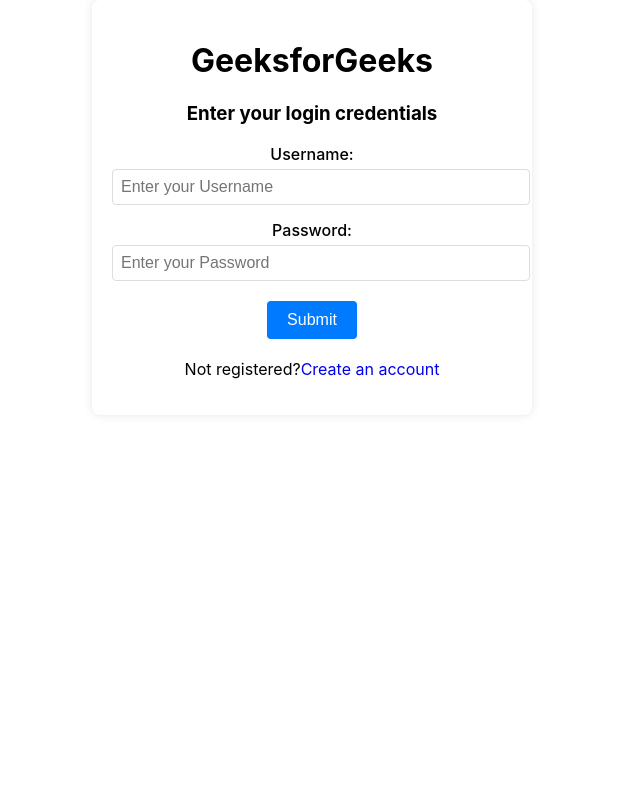
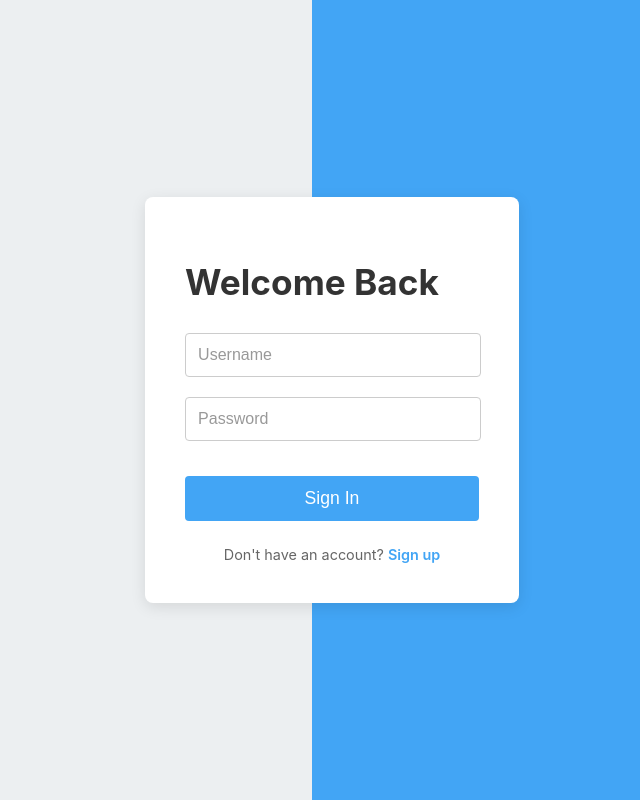
Before and after one commit to jmeegan2/Medical-Scheduling-System, a React (Create React App) app in the folder frontendHospital/frontend/: page / in a window 1280 px wide. Shown: the whole page, without its empty margins (328-968 px from the left). Built offline with nearby package versions, Linux system fonts and the light colour scheme.

Commit message:
login screen designed

```diff
--- a/frontendHospital/frontend/src/components/Login/Login.css
+++ b/frontendHospital/frontend/src/components/Login/Login.css
@@ -1,66 +1,192 @@
-.login-container {
-  max-width: 400px;
-  margin: 0 auto;
-  padding: 20px;
-  border-radius: 8px;
-  box-shadow: 0 0 10px rgba(0, 0, 0, 0.1);
+/* Modern gradient background */
+body {
+  margin: 0;
+  min-height: 100vh;
+  display: flex;
+  align-items: center;
+  justify-content: center;
+  background: linear-gradient(to right, #ECEFF1 50%, #42A5F5 50%); /* Light grey to primary blue */
+  font-family: -apple-system, BlinkMacSystemFont, 'Segoe UI', 'Roboto', 'Oxygen',
+    'Ubuntu', 'Cantarell', 'Fira Sans', 'Droid Sans', 'Helvetica Neue',
+    sans-serif;
 }
 
-.form-group {
-  margin-bottom: 15px;
+/* Smooth transitions for all elements */
+* {
+  transition: all 0.3s ease-in-out;
 }
 
-.form-group label {
-  display: block;
-  margin-bottom: 5px;
-  font-weight: 500;
+/* Custom scrollbar */
+::-webkit-scrollbar {
+  width: 8px;
 }
 
-.form-group input {
-  width: 100%;
-  padding: 8px;
-  border: 1px solid #ddd;
-  border-radius: 4px;
-  font-size: 16px;
+::-webkit-scrollbar-track {
+  background: #f1f1f1;
 }
 
-.button-container {
-  margin-top: 20px;
-  text-align: center;
+::-webkit-scrollbar-thumb {
+  background: #1976d2;
+  border-radius: 4px;
 }
 
-button {
-  padding: 10px 20px;
-  background-color: #007bff;
+::-webkit-scrollbar-thumb:hover {
+  background: #1565c0;
+}
+
+/* Animation keyframes */
+@keyframes fadeIn {
+  from {
+    opacity: 0;
+    transform: translateY(20px);
+  }
+  to {
+    opacity: 1;
+    transform: translateY(0);
+  }
+}
+
+/* Apply animations to form elements */
+.MuiTextField-root,
+.MuiButton-root {
+  animation: fadeIn 0.5s ease-out forwards;
+}
+
+.MuiTextField-root {
+  animation-delay: 0.1s;
+}
+
+.MuiButton-root {
+  animation-delay: 0.2s;
+}
+
+/* Hover effects */
+.MuiButton-root:hover {
+  transform: translateY(-2px);
+  box-shadow: 0 4px 8px rgba(0, 0, 0, 0.1);
+}
+
+/* Focus styles */
+.MuiTextField-root .MuiOutlinedInput-root.Mui-focused .MuiOutlinedInput-notchedOutline {
+  border-color: #1976d2;
+  border-width: 2px;
+}
+
+/* Loading animation */
+@keyframes spin {
+  from {
+    transform: rotate(0deg);
+  }
+  to {
+    transform: rotate(360deg);
+  }
+}
+
+.MuiCircularProgress-root {
+  animation: spin 1s linear infinite;
+}
+
+.login-container {
+  display: flex;
+  align-items: center;
+  justify-content: center;
+  width: 100%;
+  padding: 20px;
+}
+
+.login-box {
+  background: white;
+  padding: 40px;
+  border-radius: 8px;
+  box-shadow: 0 4px 15px rgba(0, 0, 0, 0.1);
+  width: 100%;
+  max-width: 380px;
+}
+
+.login-box h1 {
+  color: #333;
+  text-align: left;
+  margin-bottom: 30px;
+  font-size: 2.2em;
+  font-weight: 700;
+}
+
+.input-group {
+  margin-bottom: 20px;
+}
+
+.input-group input {
+  width: calc(100% - 24px);
+  padding: 12px;
+  border: 1px solid #ccc;
+  border-radius: 4px;
+  font-size: 1em;
+  transition: border-color 0.2s;
+}
+
+.input-group input::placeholder {
+  color: #999;
+}
+
+.input-group input:focus {
+  outline: none;
+  border-color: #42A5F5;
+}
+
+.login-button {
+  width: 100%;
+  padding: 12px;
+  background: #42A5F5;
   color: white;
   border: none;
   border-radius: 4px;
+  font-size: 1.1em;
+  font-weight: 500;
   cursor: pointer;
-  font-size: 16px;
+  transition: background-color 0.2s;
+  margin-top: 15px;
 }
 
-button:hover {
-  background-color: #0056b3;
+.login-button:hover {
+  background: #1976D2;
+}
+
+.login-button:disabled {
+  background: #90CAF9;
+  cursor: not-allowed;
+}
+
+.message {
+  margin-top: 20px;
+  padding: 10px;
+  border-radius: 4px;
+  text-align: center;
+  font-size: 0.9em;
+}
+
+.message.success {
+  background: #dcfce7;
+  color: #16a34a;
+}
+
+.message.error {
+  background: #fee2e2;
+  color: #dc2626;
 }
 
 .register-link {
-  margin-top: 20px;
+  margin-top: 25px;
   text-align: center;
+  color: #666;
+  font-size: 0.9em;
 }
 
-.message {
-  margin-top: 15px;
-  padding: 10px;
-  border-radius: 4px;
-  text-align: center;
+.register-link a {
+  color: #42A5F5;
+  text-decoration: none;
+  font-weight: 600;
 }
 
-.message.error {
-  background-color: #ffebee;
-  color: #c62828;
+.register-link a:hover {
+  text-decoration: underline;
 }
-
-.message.success {
-  background-color: #e8f5e9;
-  color: #2e7d32;
-}
--- a/frontendHospital/frontend/src/components/Login/Login.js
+++ b/frontendHospital/frontend/src/components/Login/Login.js
@@ -5,10 +5,12 @@
   const [username, setUsername] = useState('');
   const [password, setPassword] = useState('');
   const [message, setMessage] = useState('');
+  const [isLoading, setIsLoading] = useState(false);
 
   const handleLogin = async (e) => {
     e.preventDefault();
-    setMessage('Logging in...');
+    setMessage('');
+    setIsLoading(true);
 
     try {
       const response = await fetch('http://localhost:3000/api/auth/login', {
@@ -32,54 +34,53 @@
     } catch (error) {
       console.error('Network error during login:', error);
       setMessage('Network error. Please ensure the backend server is running and accessible.');
+    } finally {
+      setIsLoading(false);
     }
   };
 
   return (
     <div className="login-container">
-      <h1>GeeksforGeeks</h1>
-      <h3>Enter your login credentials</h3>
-
+      <div className="login-box">
+        <h1>Welcome Back</h1>
         <form onSubmit={handleLogin}>
-        <div className="form-group">
-          <label htmlFor="username">Username:</label>
+          <div className="input-group">
             <input
               type="text"
               id="username"
-            name="username"
-            placeholder="Enter your Username"
-            required
+              placeholder="Username"
               value={username}
               onChange={(e) => setUsername(e.target.value)}
+              required
             />
           </div>
 
-        <div className="form-group">
-          <label htmlFor="password">Password:</label>
+          <div className="input-group">
             <input
               type="password"
               id="password"
-            name="password"
-            placeholder="Enter your Password"
-            required
+              placeholder="Password"
               value={password}
               onChange={(e) => setPassword(e.target.value)}
+              required
             />
           </div>
 
-        <div className="button-container">
-          <button type="submit">Submit</button>
+          <button type="submit" className="login-button" disabled={isLoading}>
+            {isLoading ? 'Signing in...' : 'Sign In'}
+          </button>
+
+          {message && (
+            <div className={`message ${message.includes('successful') ? 'success' : 'error'}`}>
+              {message}
+            </div>
+          )}
+
+          <div className="register-link">
+            Don't have an account? <a href="#">Sign up</a>
           </div>
         </form>
-
-      <p className="register-link">
-        Not registered?
-        <a href="#" style={{ textDecoration: "none" }}>
-          Create an account
-        </a>
-      </p>
-
-      {message && <p className="message">{message}</p>}
+      </div>
     </div>
   );
 };
```
Lines whose indentation alone changed are shown as unchanged.
